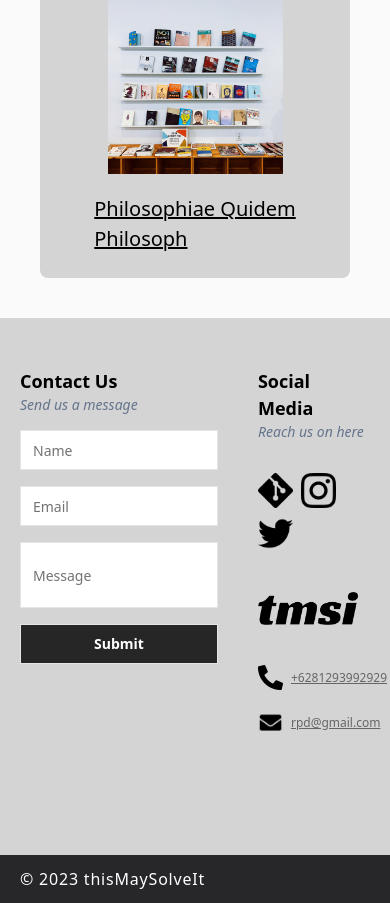
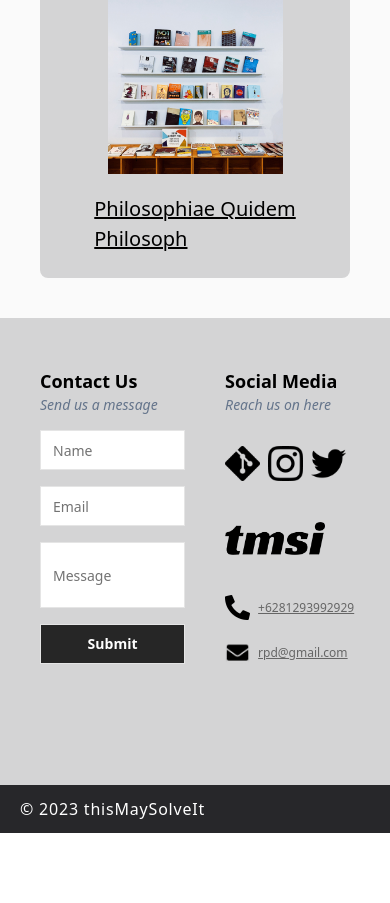
Before and after one commit to amaliap21/ThisMaySolveIt, a Next.js app: page / in a window 390 px wide. Shown: the part 2305-3208 px from the top of the page. After the commit the page ends 3138 px from the top, so only its background shows below. Built offline with nearby package versions, Linux system fonts and the light colour scheme.

Commit message:
feat: all responsive (final)

```diff
--- a/components/contact-us.js
+++ b/components/contact-us.js
@@ -33,9 +33,9 @@ const ContactUs = React.forwardRef((props, ref) => {
   return (
     <Form {...form}>
       <form className="space-y-4 bg-[#D4D4D5] pt-[50px] pb-[120px] lg:py-20 xl:py-28">
-        <div className="flex flex-row justify-between items-stretch px-5 lg:px-32 xl:px-52 gap-10 lg:gap-28 xl:gap-40">
+        <div className="flex flex-row justify-between items-stretch px-10 lg:px-32 xl:px-52 gap-10 lg:gap-28 xl:gap-40">
           {/* Contact Us */}
-          <div className="flex flex-col justify-start px-25 gap-4 lg:w-[500px]">
+          <div className="flex flex-col justify-start px-25 gap-4 w-[150px] lg:w-[500px]">
             <div>
               <h1 className="text-black font-pt_sans lg:leading-[50px] text-[18px] lg:text-2xl xl:text-3xl font-bold ">
                 Contact Us
```
